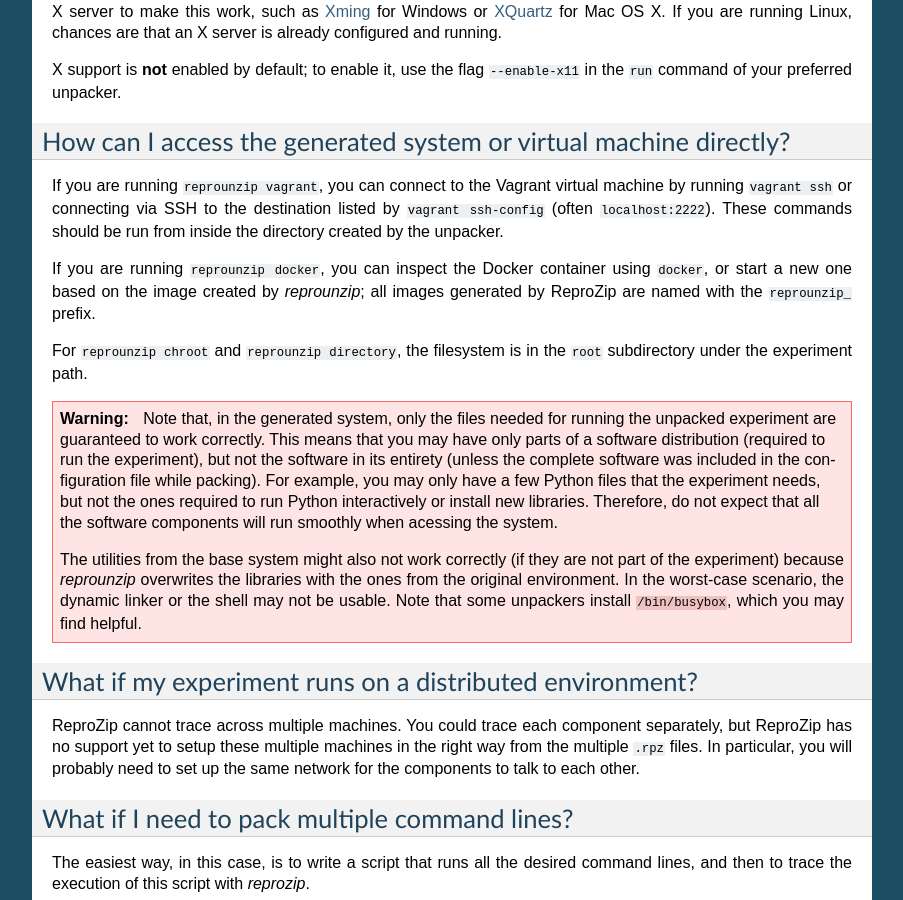
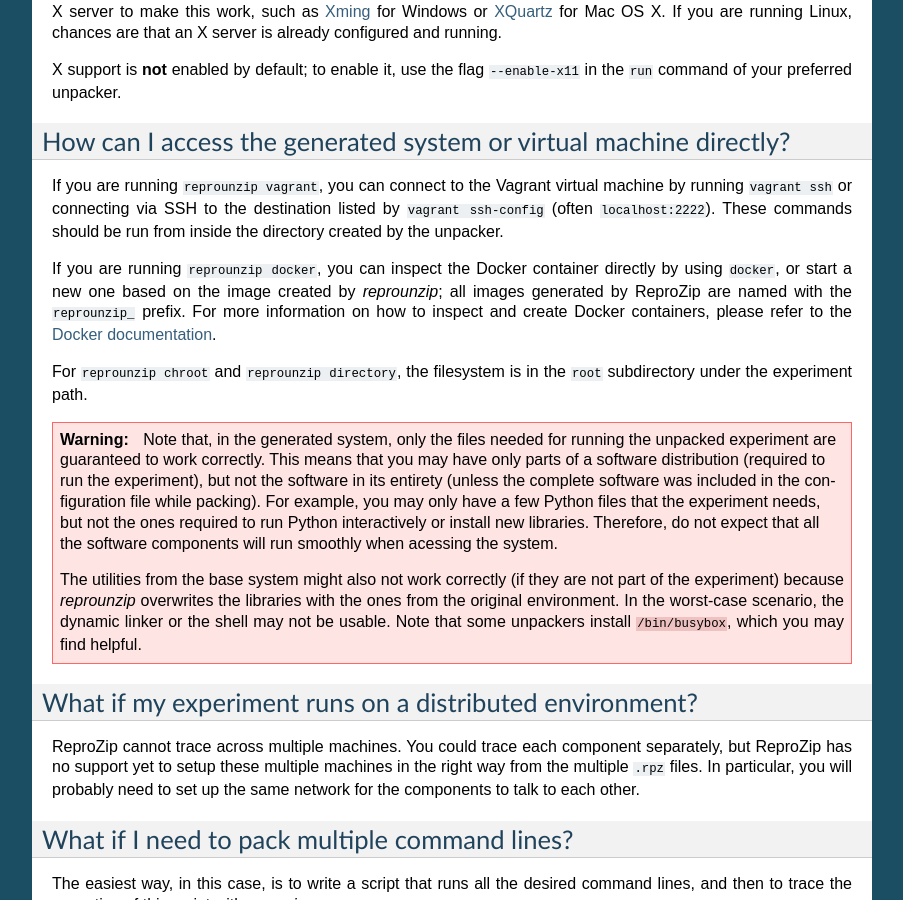
Before and after one commit to VIDA-NYU/reprozip, a Sphinx documentation site: the page built from docs/source/faq.rst, in a window 1280 px wide and 900 px high, scrolled down 1835 px. Shown: the whole window, without its empty margins (198-1101 px from the left). Built offline with Sphinx 7.4.7, drawn with Linux system fonts in a browser that asks for light colours.

Commit message:
Including pointer to Docker documentation.

```diff
--- a/docs/source/faq.rst
+++ b/docs/source/faq.rst
@@ -82,7 +82,7 @@
 
 If you are running ``reprounzip vagrant``, you can connect to the Vagrant virtual machine by running ``vagrant ssh`` or connecting via SSH to the destination listed by ``vagrant ssh-config`` (often ``localhost:2222``). These commands should be run from inside the directory created by the unpacker.
 
-If you are running ``reprounzip docker``, you can inspect the Docker container using ``docker``, or start a new one based on the image created by `reprounzip`; all images  generated by ReproZip are named with the ``reprounzip_`` prefix.
+If you are running ``reprounzip docker``, you can inspect the Docker container directly by using ``docker``, or start a new one based on the image created by `reprounzip`; all images  generated by ReproZip are named with the ``reprounzip_`` prefix. For more information on how to inspect and create Docker containers, please refer to the `Docker documentation <https://docs.docker.com/>`_.
 
 For ``reprounzip chroot`` and ``reprounzip directory``, the filesystem is in the ``root`` subdirectory under the experiment path.
 
```
